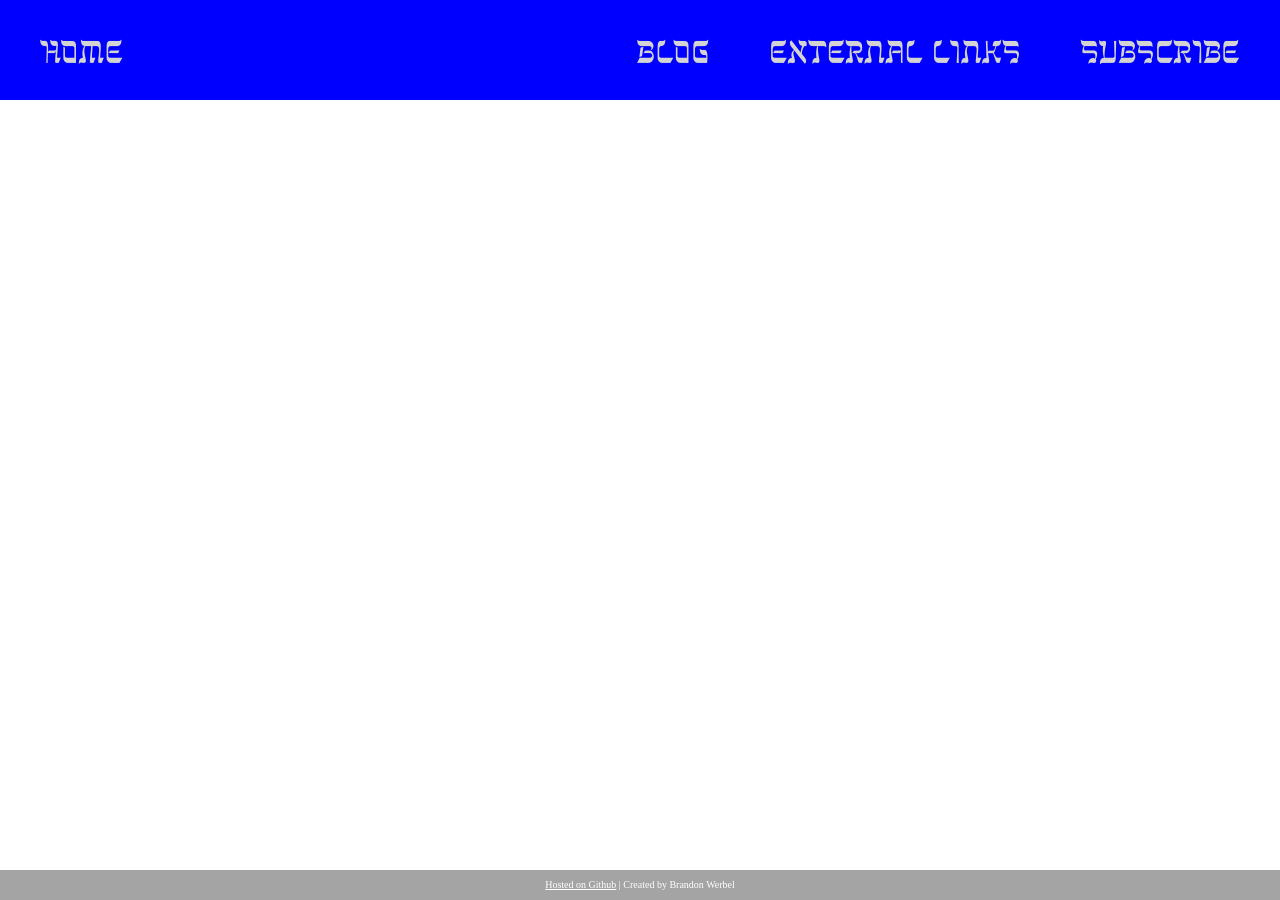
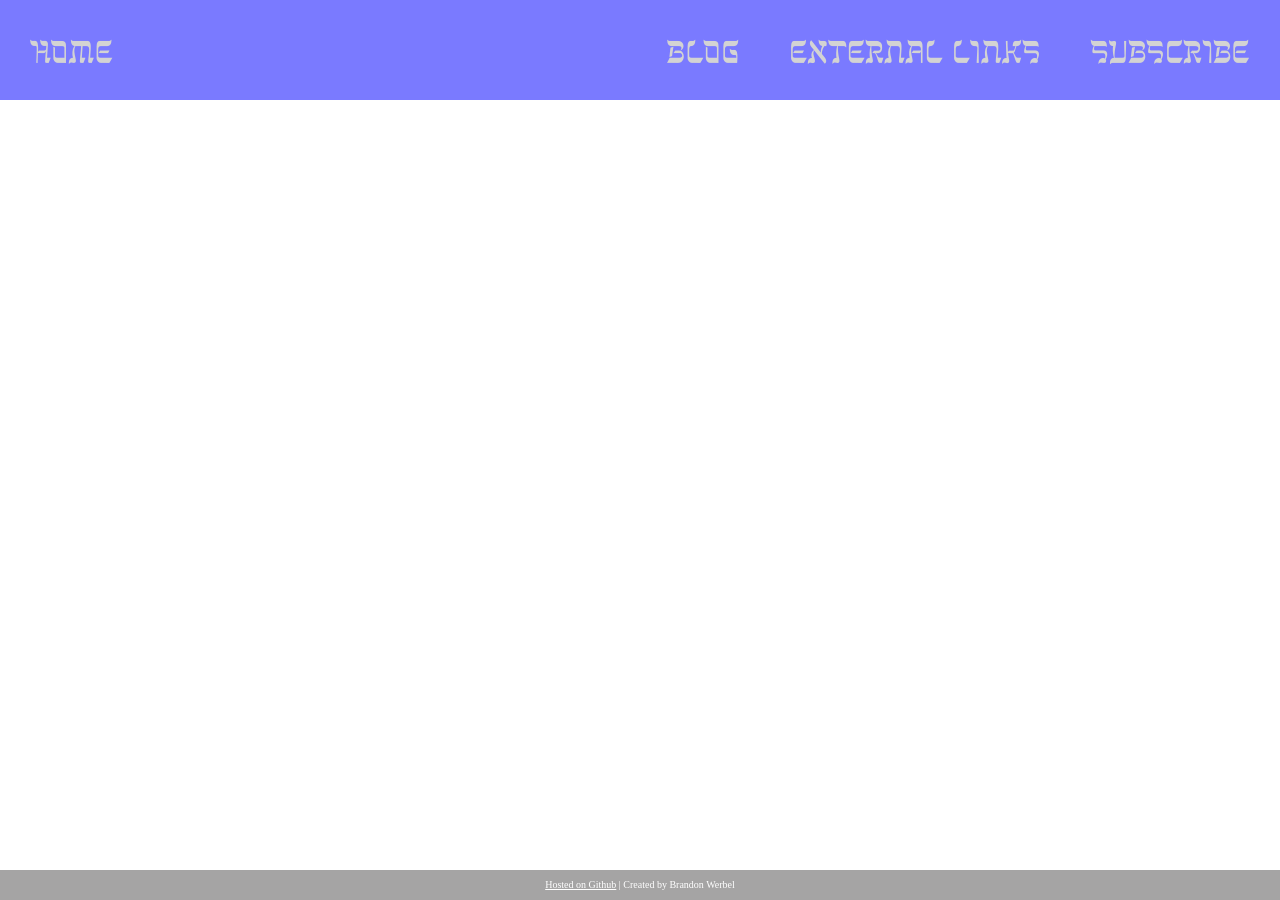
Before and after one commit to BrandonWerbel/BrandonWerbel.github.io, a Jekyll site: the page built from _pages/about.html, in a window 1280 px wide. Built offline with Jekyll 4.4.1, drawn with Linux system fonts in a browser that asks for light colours.

Commit message:
Update Blog Design

```diff
--- a/css/blog.css
+++ b/css/blog.css
@@ -16,7 +16,7 @@
     left: 0;
     position: fixed;
     z-index: -1;
-    background-color: slategray;
+    background-color: rgba(158, 158, 158, 0.85);
 }
 
 .post-list{
--- a/css/main.css
+++ b/css/main.css
@@ -25,7 +25,7 @@
     top: 0;
     width: 100%;
     height: 100px;
-    background-color: blue;
+    background-color: rgb(122, 122, 255);
 }
 
 #nav{
@@ -49,7 +49,7 @@
 .left-nav {
     width: 100%;
     left: 0;
-    padding-left: 20px;
+    padding-left: 10px;
     justify-content: flex-start;
 }
 
@@ -68,15 +68,16 @@
     padding-right: 20px;
     padding-left: 20px;
 
-    transition: background-color 0.3s;
+    transition: background-color 0.08s;
     border-radius: 10px;
-    margin: 20px;
+    margin: 10px;
     margin-left: 0px;
+    margin-top: 20px;
 }
 
 .nav-item:hover{
-    background-color: lightskyblue;
-    color: darkgray;
+    background-color: rgb(152, 152, 255);
+    color: rgb(255, 255, 255);
     cursor: pointer;
 }
 
@@ -109,7 +110,7 @@
 
 .dropdown-item {
     display: block;
-    background-color: blue;
+    background-color: rgb(122, 122, 255);
     color: lightgrey;
     left: 0;
     margin: 0;
@@ -124,9 +125,9 @@
 }
 
 .dropdown-item:hover{
-    background-color: lightskyblue;
-    color: darkgray;
-    transition: background-color 0.3s;
+    background-color: rgb(152, 152, 255);
+    color: white;
+    transition: background-color 0.08s;
 }
 
 footer{
@@ -162,7 +163,7 @@
         height: max-content;
         display: block;
         width: min-content;
-        background-color: blue;
+        background-color: rgb(122, 122, 255);
         overflow-y: scroll;
         max-height: 100vh;
         border-radius: 0px 0px 10px 10px;
@@ -203,8 +204,8 @@
     }
 
     #open-close-menu:hover{
-        background-color: lightskyblue;
-        color: darkgray;
+        background-color: rgb(152, 152, 255);
+        color: rgb(255, 255, 255);
         cursor: pointer;
     }
 }
--- a/css/subscribe-page.css
+++ b/css/subscribe-page.css
@@ -1,5 +1,5 @@
 .wrapper{
-    background-color: lightslategrey;
+    background-color:rgba(158, 158, 158, 0.85);
     display: flex;
     justify-content: center;
     align-items: center;
```
Also changed, not shown: css/homepage.css (+9 -7 lines), css/post.css (+17 -0 lines), 1 other file.
